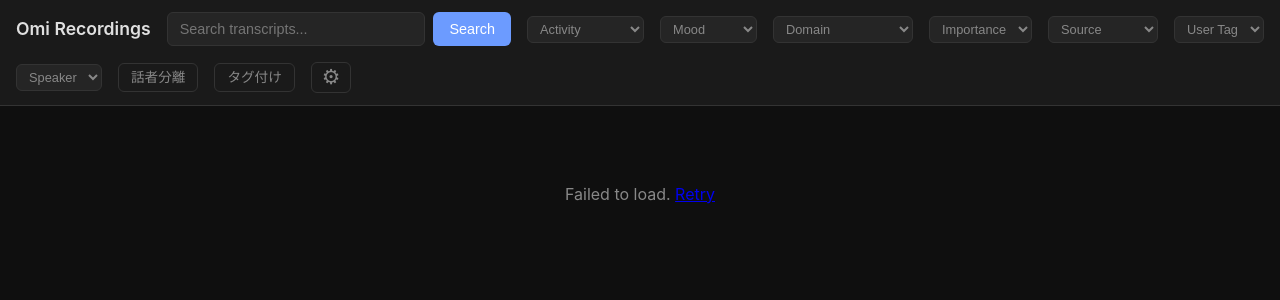
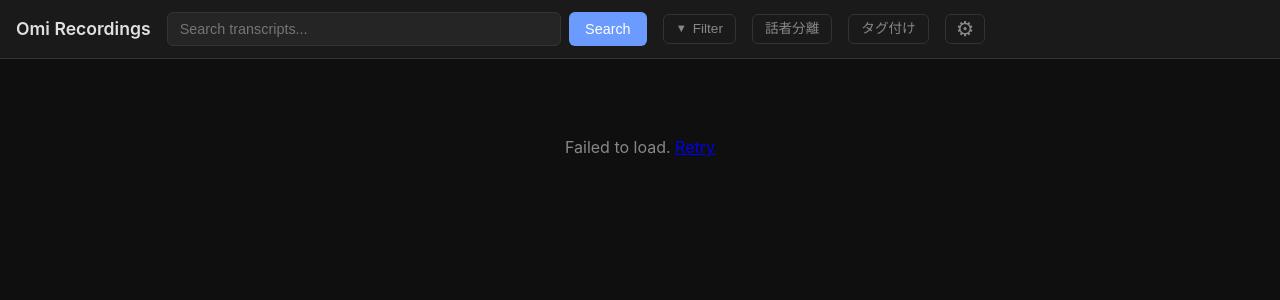
Before and after one commit to ysugata/omi-whisper-transcribe, a Python web app: template omi-recordings-viewer/templates/index.html in a window 1280 px wide. Shown: the top 300 px of the page. Run offline with Jinja, Linux system fonts and the light colour scheme; the template is opened without the code that fills it, so the values that code supplies are empty.

Commit message:
Improve filter UI: collapsible panel with grouped filters
Move 7 filter dropdowns from flat header row into a collapsible
filter panel below the header, organized into 3 logical groups
(Session, Business, People). Add filter toggle button with active
count badge and a clear-all button.

Co-Authored-By: Claude Opus 4.6 <noreply@anthropic.com>

```diff
--- a/omi-recordings-viewer/static/app.js
+++ b/omi-recordings-viewer/static/app.js
@@ -608,13 +608,53 @@
     searchInput.addEventListener("keydown", function (e) {
         if (e.key === "Enter") doSearch();
     });
-    if (filterActivity) filterActivity.addEventListener("change", function () { loadPage(1); });
-    if (filterMood) filterMood.addEventListener("change", function () { loadPage(1); });
-    if (filterBusinessDomain) filterBusinessDomain.addEventListener("change", function () { loadPage(1); });
-    if (filterImportance) filterImportance.addEventListener("change", function () { loadPage(1); });
-    if (filterSourceType) filterSourceType.addEventListener("change", function () { loadPage(1); });
-    if (filterUserTag) filterUserTag.addEventListener("change", function () { loadPage(1); });
-    if (filterSpeaker) filterSpeaker.addEventListener("change", function () { loadPage(1); });
+    // Filter panel toggle
+    var filterToggleBtn = document.getElementById("filter-toggle-btn");
+    var filterPanel = document.getElementById("filter-panel");
+    var filterClearBtn = document.getElementById("filter-clear-btn");
+    var filterCountBadge = document.getElementById("filter-count-badge");
+    var allFilterSelects = [filterActivity, filterMood, filterBusinessDomain, filterImportance, filterSourceType, filterUserTag, filterSpeaker];
+
+    function updateFilterCount() {
+        var count = 0;
+        allFilterSelects.forEach(function (sel) {
+            if (sel && sel.value) {
+                count++;
+                sel.classList.add("active-filter");
+            } else if (sel) {
+                sel.classList.remove("active-filter");
+            }
+        });
+        if (count > 0) {
+            filterCountBadge.textContent = count;
+            filterCountBadge.classList.remove("hidden");
+            filterClearBtn.classList.remove("hidden");
+        } else {
+            filterCountBadge.classList.add("hidden");
+            filterClearBtn.classList.add("hidden");
+        }
+    }
+
+    if (filterToggleBtn) {
+        filterToggleBtn.addEventListener("click", function () {
+            var isHidden = filterPanel.classList.toggle("hidden");
+            filterToggleBtn.classList.toggle("active", !isHidden);
+        });
+    }
+
+    if (filterClearBtn) {
+        filterClearBtn.addEventListener("click", function () {
+            allFilterSelects.forEach(function (sel) {
+                if (sel) sel.value = "";
+            });
+            updateFilterCount();
+            loadPage(1);
+        });
+    }
+
+    allFilterSelects.forEach(function (sel) {
+        if (sel) sel.addEventListener("change", function () { updateFilterCount(); loadPage(1); });
+    });
     modalClose.addEventListener("click", closeModal);
     modal.addEventListener("click", function (e) {
         if (e.target === modal) closeModal();
--- a/omi-recordings-viewer/static/style.css
+++ b/omi-recordings-viewer/static/style.css
@@ -1079,6 +1079,103 @@ main {
     border-radius: 8px;
 }
 
+/* Filter toggle button */
+.filter-toggle-btn {
+    display: flex;
+    align-items: center;
+    gap: 6px;
+    background: none;
+    border: 1px solid var(--border);
+    border-radius: 6px;
+    color: var(--text-dim);
+    font-size: 0.85rem;
+    padding: 4px 12px;
+    cursor: pointer;
+    line-height: 1.4;
+    flex-shrink: 0;
+}
+
+.filter-toggle-btn:hover {
+    color: var(--text);
+    border-color: var(--accent);
+}
+
+.filter-toggle-btn.active {
+    color: var(--accent);
+    border-color: var(--accent);
+}
+
+.filter-icon {
+    font-size: 0.7rem;
+    transition: transform 0.2s;
+}
+
+.filter-toggle-btn.active .filter-icon {
+    transform: rotate(180deg);
+}
+
+.filter-count-badge {
+    display: inline-flex;
+    align-items: center;
+    justify-content: center;
+    background: var(--accent);
+    color: #fff;
+    font-size: 0.7rem;
+    font-weight: 600;
+    min-width: 18px;
+    height: 18px;
+    padding: 0 5px;
+    border-radius: 9px;
+}
+
+.filter-count-badge.hidden { display: none; }
+
+.filter-clear-btn {
+    background: none;
+    border: 1px solid var(--border);
+    border-radius: 6px;
+    color: var(--text-dim);
+    font-size: 0.8rem;
+    padding: 4px 10px;
+    cursor: pointer;
+    flex-shrink: 0;
+}
+
+.filter-clear-btn:hover {
+    color: #e74c3c;
+    border-color: #e74c3c;
+}
+
+.filter-clear-btn.hidden { display: none; }
+
+/* Filter panel */
+.filter-panel {
+    background: var(--surface);
+    border-bottom: 1px solid var(--border);
+    padding: 10px 16px;
+    display: flex;
+    gap: 24px;
+    flex-wrap: wrap;
+    align-items: center;
+}
+
+.filter-panel.hidden { display: none; }
+
+.filter-group {
+    display: flex;
+    align-items: center;
+    gap: 8px;
+}
+
+.filter-group-label {
+    font-size: 0.75rem;
+    font-weight: 600;
+    color: var(--text-dim);
+    text-transform: uppercase;
+    letter-spacing: 0.5px;
+    white-space: nowrap;
+}
+
 /* Filter select */
 .filter-select {
     padding: 4px 8px;
@@ -1095,6 +1192,11 @@ main {
     outline: none;
     border-color: var(--accent);
     color: var(--text);
+}
+
+.filter-select.active-filter {
+    border-color: var(--accent);
+    color: var(--accent);
 }
 
 /* Tag badges on session cards */
@@ -1299,6 +1401,14 @@ main {
     .segment-speaker {
         display: none;
     }
+
+    .filter-panel {
+        gap: 12px;
+    }
+
+    .filter-group {
+        flex-wrap: wrap;
+    }
 }
 
 /* Speaker tag correction dropdown */
--- a/omi-recordings-viewer/templates/index.html
+++ b/omi-recordings-viewer/templates/index.html
@@ -13,6 +13,19 @@
             <input type="text" id="search-input" placeholder="Search transcripts...">
             <button id="search-btn">Search</button>
         </div>
+        <button id="filter-toggle-btn" class="filter-toggle-btn" title="Show/Hide Filters">
+            <span class="filter-icon">&#9660;</span> Filter
+            <span id="filter-count-badge" class="filter-count-badge hidden">0</span>
+        </button>
+        <button id="filter-clear-btn" class="filter-clear-btn hidden" title="Clear all filters">Clear</button>
+        <button id="diarize-btn" class="diarize-btn hidden" title="Batch Speaker Diarization">話者分離</button>
+        <button id="tag-btn" class="diarize-btn" title="Batch Tagging (LLM + Voice)">タグ付け</button>
+        <button id="settings-btn" class="settings-btn" title="Settings">&#9881;</button>
+    </header>
+
+    <div id="filter-panel" class="filter-panel hidden">
+        <div class="filter-group">
+            <span class="filter-group-label">Session</span>
             <select id="filter-activity" class="filter-select" title="Filter by activity">
                 <option value="">Activity</option>
                 <option value="casual_chat">Casual Chat</option>
@@ -35,6 +48,21 @@
                 <option value="excited">Excited</option>
                 <option value="frustrated">Frustrated</option>
             </select>
+            <select id="filter-source-type" class="filter-select" title="Filter by source type">
+                <option value="">Source</option>
+                <option value="meeting">Meeting</option>
+                <option value="monologue">Monologue</option>
+                <option value="discussion">Discussion</option>
+                <option value="negotiation">Negotiation</option>
+                <option value="phone_call">Phone Call</option>
+                <option value="dictation">Dictation</option>
+                <option value="casual_chat">Casual Chat</option>
+                <option value="presentation">Presentation</option>
+                <option value="other">Other</option>
+            </select>
+        </div>
+        <div class="filter-group">
+            <span class="filter-group-label">Business</span>
             <select id="filter-business-domain" class="filter-select" title="Filter by business domain">
                 <option value="">Domain</option>
                 <option value="sales">Sales</option>
@@ -54,28 +82,17 @@
                 <option value="medium">Medium</option>
                 <option value="low">Low</option>
             </select>
-        <select id="filter-source-type" class="filter-select" title="Filter by source type">
-            <option value="">Source</option>
-            <option value="meeting">Meeting</option>
-            <option value="monologue">Monologue</option>
-            <option value="discussion">Discussion</option>
-            <option value="negotiation">Negotiation</option>
-            <option value="phone_call">Phone Call</option>
-            <option value="dictation">Dictation</option>
-            <option value="casual_chat">Casual Chat</option>
-            <option value="presentation">Presentation</option>
-            <option value="other">Other</option>
-        </select>
+        </div>
+        <div class="filter-group">
+            <span class="filter-group-label">People</span>
             <select id="filter-user-tag" class="filter-select" title="Filter by user tag">
                 <option value="">User Tag</option>
             </select>
             <select id="filter-speaker" class="filter-select" title="Filter by speaker">
                 <option value="">Speaker</option>
             </select>
-        <button id="diarize-btn" class="diarize-btn hidden" title="Batch Speaker Diarization">話者分離</button>
-        <button id="tag-btn" class="diarize-btn" title="Batch Tagging (LLM + Voice)">タグ付け</button>
-        <button id="settings-btn" class="settings-btn" title="Settings">&#9881;</button>
-    </header>
+        </div>
+    </div>
 
     <main>
         <div id="batch-panel" class="batch-panel hidden">
```
Lines whose indentation alone changed are shown as unchanged.
